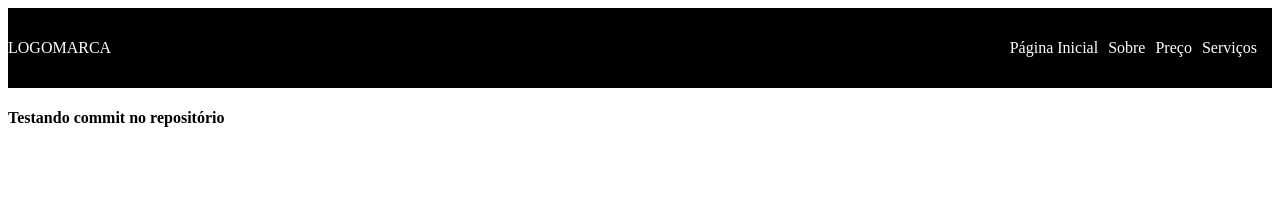
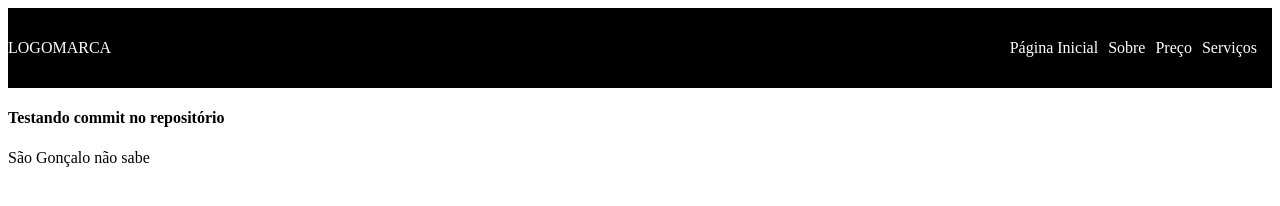
Before and after one commit to IvanCarranca/novotec-carranca-projetoweb1, a plain HTML site: page index.html in a window 1280 px wide. Drawn offline with Linux system fonts and the light colour scheme.

Commit message:
mensagem do meu commit

```diff
--- a/index.html
+++ b/index.html
@@ -23,6 +23,9 @@
     </nav>
     <div>
         <h4>Testando commit no repositório</h4>
+        <p>
+            São Gonçalo não sabe
+        </p>
     </div>
 </body>
 </html>
```
